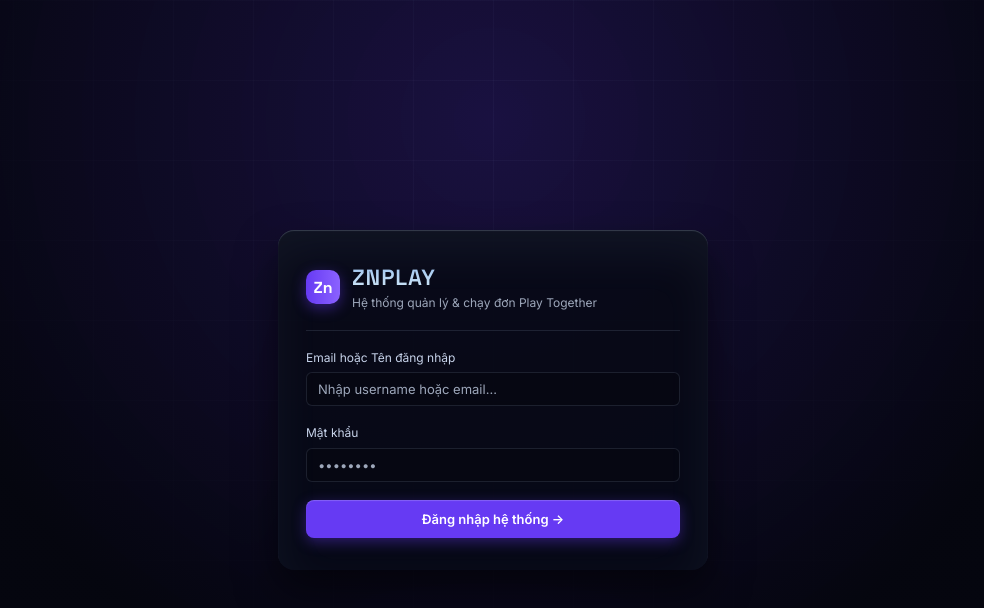
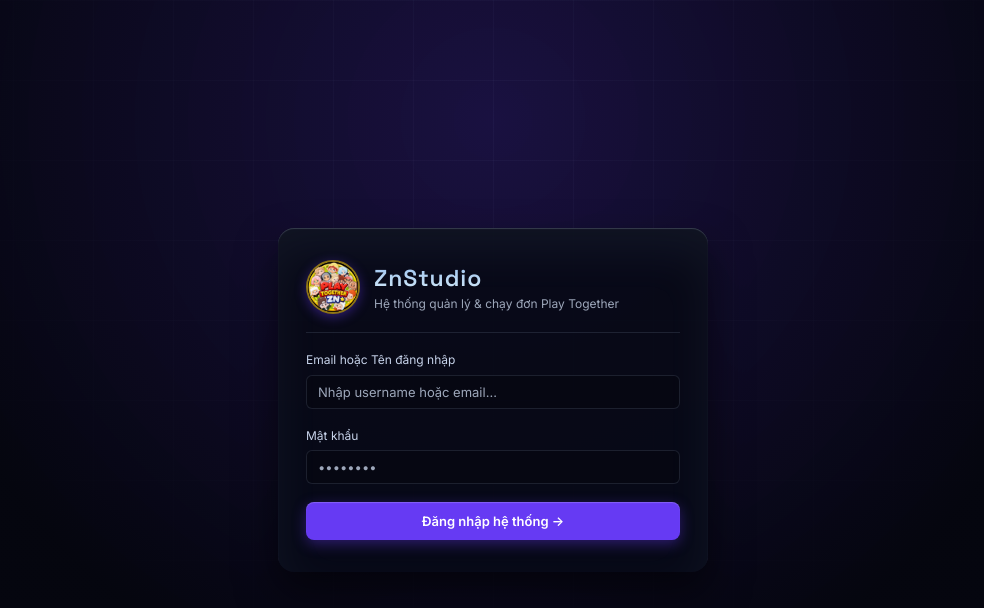
Before and after one commit to nguyenhoanganhzn/znplay, a website: page public/index.html in a window 1280 px wide. Shown: the whole page, without its empty margins (147-1131 px from the left). Drawn offline with Linux system fonts and the light colour scheme.

Commit message:
Rebrand ZnPlay to ZnStudio and add custom brand logo & favicon

```diff
--- a/public/index.html
+++ b/public/index.html
@@ -4,7 +4,8 @@
 <head>
   <meta charset="UTF-8" />
   <meta name="viewport" content="width=device-width, initial-scale=1.0" />
-  <title>ZnPlay — Hệ Thống Chạy Đơn Play Together</title>
+  <title>ZnStudio — Hệ Thống Chạy Đơn Play Together</title>
+  <link rel="icon" type="image/jpeg" href="/logo.jpg" />
   <link rel="stylesheet" href="/styles.css" />
 </head>
 
@@ -15,10 +16,10 @@
        ======================================================================== -->
   <div class="auth-gate-screen" id="authGateScreen" style="display:flex;">
     <form class="auth-gate-card" id="gateLoginForm">
-      <div style="display:flex;align-items:center;gap:12px;">
-        <div class="brand-glyph">Zn</div>
+      <div style="display:flex;align-items:center;gap:14px;">
+        <img src="/logo.jpg" alt="ZnStudio Logo" class="brand-logo-img brand-logo-lg" />
         <div>
-          <div class="brand-title" style="font-size:22px;">ZNPLAY</div>
+          <div class="brand-title" style="font-size:23px;">ZnStudio</div>
           <div style="font-size:12px;color:var(--color-fog-veil);">Hệ thống quản lý & chạy đơn Play Together</div>
         </div>
       </div>
@@ -62,8 +63,8 @@
     <aside class="app-sidebar" id="appSidebar">
       <div class="sidebar-brand">
         <a href="#" class="brand-logo-wrap" id="brandHomeLink">
-          <div class="brand-glyph">Zn</div>
-          <span class="brand-title">ZNPLAY</span>
+          <img src="/logo.jpg" alt="ZnStudio Logo" class="brand-logo-img" />
+          <span class="brand-title">ZnStudio</span>
         </a>
         <span class="badge-tag violet" id="sidebarRoleBadge">CTV</span>
       </div>
@@ -170,7 +171,7 @@
 
         <!-- QUẢN TRỊ ADMIN (ONLY VISIBLE FOR ADMIN — COMPLETELY HIDDEN FOR CTV) -->
         <div id="sidebarAdminSection" style="display:none;flex-direction:column;gap:4px;">
-          <div class="sidebar-section-label" style="color:#a78bfa;">QUẢN TRỊ ZNPLAY</div>
+          <div class="sidebar-section-label" style="color:#a78bfa;">QUẢN TRỊ ZNSTUDIO</div>
           <button type="button" class="sidebar-item" data-view="admin_monitor">
             <span class="sidebar-item-left"><span class="sidebar-icon">🛡️</span><span>Giám sát & đối soát CTV</span></span>
           </button>
--- a/public/styles.css
+++ b/public/styles.css
@@ -169,6 +169,23 @@ body::before {
   font-weight: 700;
   font-size: 16px;
   box-shadow: 0 4px 14px rgba(102, 58, 243, 0.45);
+}
+
+.brand-logo-img {
+  width: 38px;
+  height: 38px;
+  border-radius: 50%;
+  object-fit: cover;
+  flex-shrink: 0;
+  border: 1.5px solid rgba(250, 204, 21, 0.55);
+  box-shadow: 0 3px 12px rgba(102, 58, 243, 0.42);
+  background: #080a17;
+}
+
+.brand-logo-img.brand-logo-lg {
+  width: 54px;
+  height: 54px;
+  border-width: 2px;
 }
 
 .brand-title {
```
Also changed, not shown: server.js (+7 -6 lines), public/app.js, public/logo.jpg (added).
